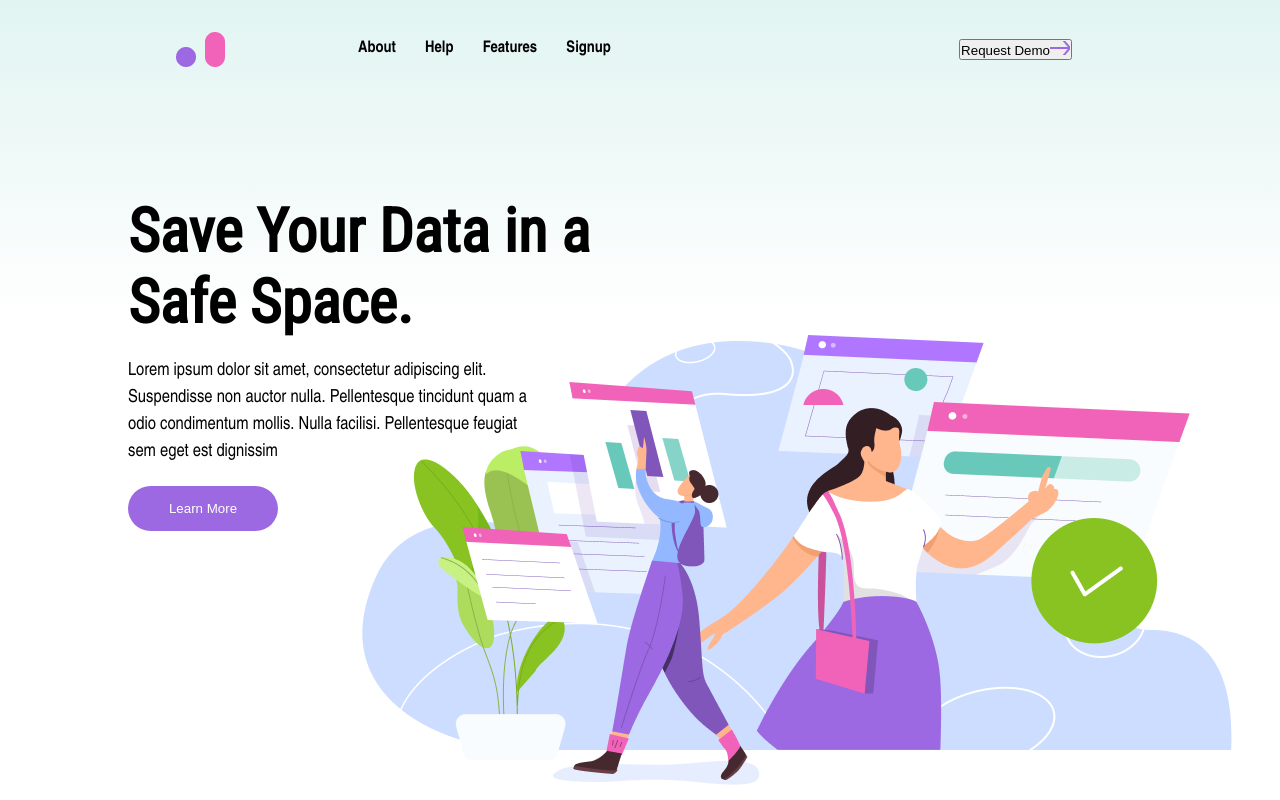
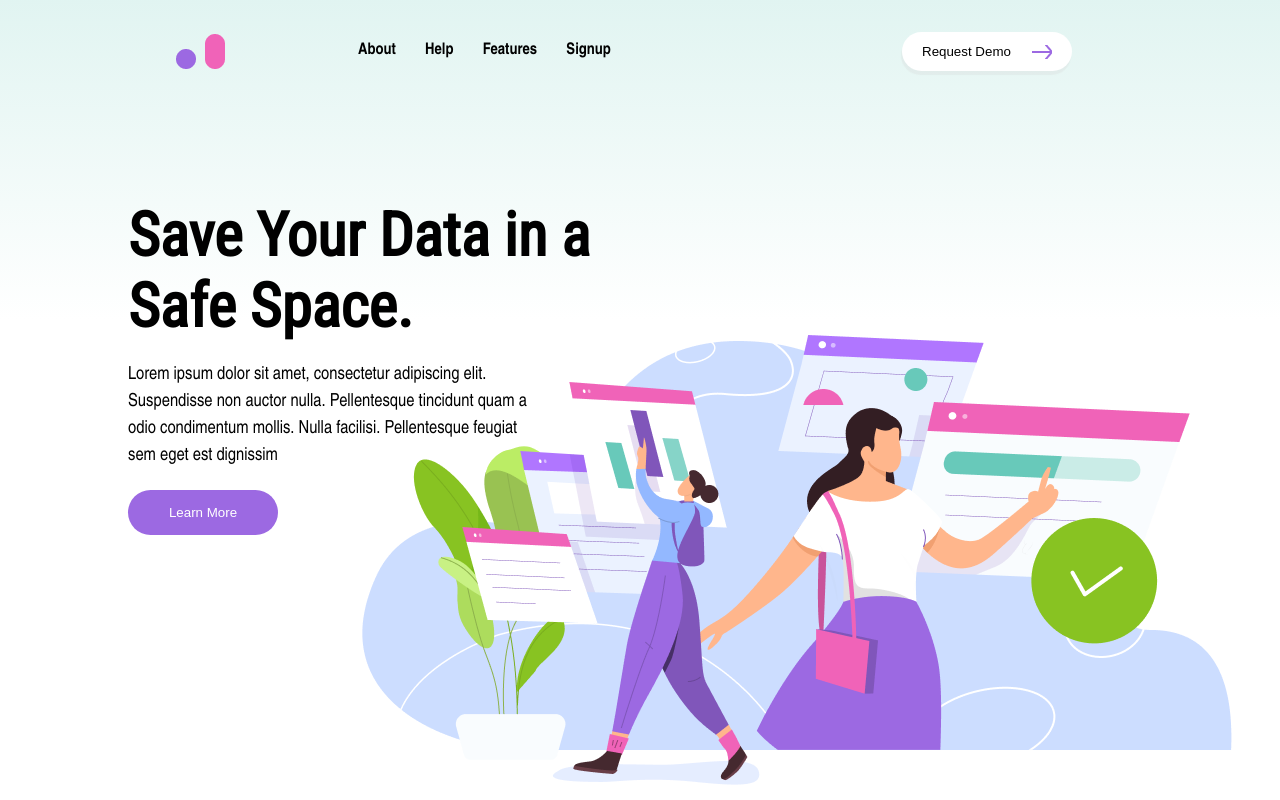
Before and after one commit to hajarNasr/data-storage, a React (Create React App) app: page / in a window 1280 px wide. Shown: the top 800 px of the page. Built offline with nearby package versions, Linux system fonts and the light colour scheme.

Commit message:
refactor: give RequestADemo a className

```diff
--- a/src/components/request_a_demo_btn/index.js
+++ b/src/components/request_a_demo_btn/index.js
@@ -2,7 +2,7 @@ import { ARROW_RIGHT } from "../../utils/resources";
 import "./demo_btn.scss";
 
 const RequestDemoBtn = () => (
-  <button>
+  <button className="demo-btn">
     <span>Request Demo</span>
     <img src={ARROW_RIGHT} alt="" />
   </button>
```
